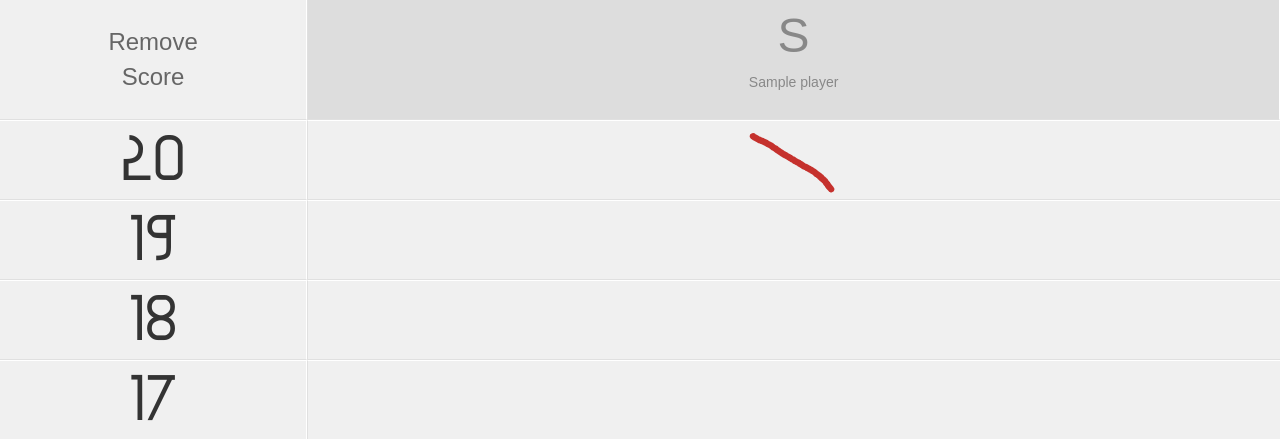
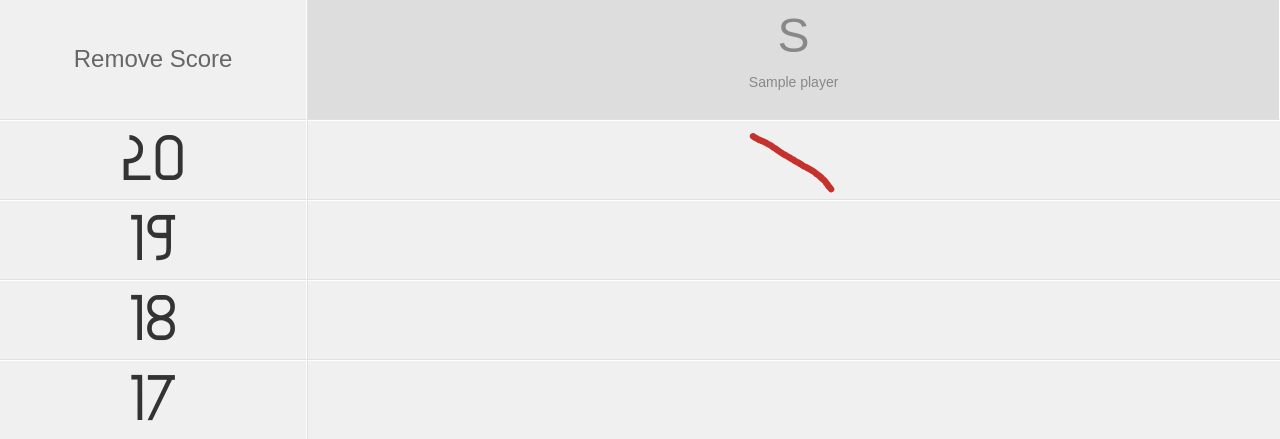
Before and after one commit to enkeistar/darts, a Flask app: page /games/1/ in a window 1280 px wide. Shown: the top 439 px of the page. Run offline with Flask 2, Linux system fonts and the light colour scheme; tables that the repository leaves empty hold one stand-in row (values such as "Sample post"); some libraries are stand-ins or nearby versions.

Commit message:
Added some support for 3 team scoring. Toggle undo.

```diff
--- a/darts/templates/games/board.html
+++ b/darts/templates/games/board.html
@@ -13,10 +13,7 @@
 
 		<div class="teams">
 
-			<div class="game-option target undo">
-				<div>Remove</div>
-				<div>Score</div>
-			</div>
+			<div class="game-option target undo">Remove Score</div>
 
 			{% set teamOrder = 0 %}
 			{% for team in game["teams"] %}
@@ -28,7 +25,7 @@
 							{% set playerOrder = 0 %}
 							{% for player in team["players"] %}
 
-								<div class="player target" data-playerid="{{ player.id }}" data-order="{{ playerOrder }}">
+								<div class="player target" data-playerid="{{ player.id }}" data-teamid="{{ team.id }}" data-order="{{ playerOrder }}">
 									<div class="initial">{{ player.name[:1] }}</div>
 									<div class="name">{{ player.name }}</div>
 								</div>
@@ -66,9 +63,7 @@
 		</div>
 
 		<div class="scores">
-			<div class="game-option target new-game">
-				<div>Home</div>
-			</div>
+			<div class="game-option target new-game">Home</div>
 
 			{% for team in game["teams"] %}
 				<div class="score" data-team="{{ team.id }}" data-score="{{ team["scores"][game.round-1]["points"] }}">
```
Also changed, not shown: darts/static/javascripts/score-board.js (+48 -7 lines).
